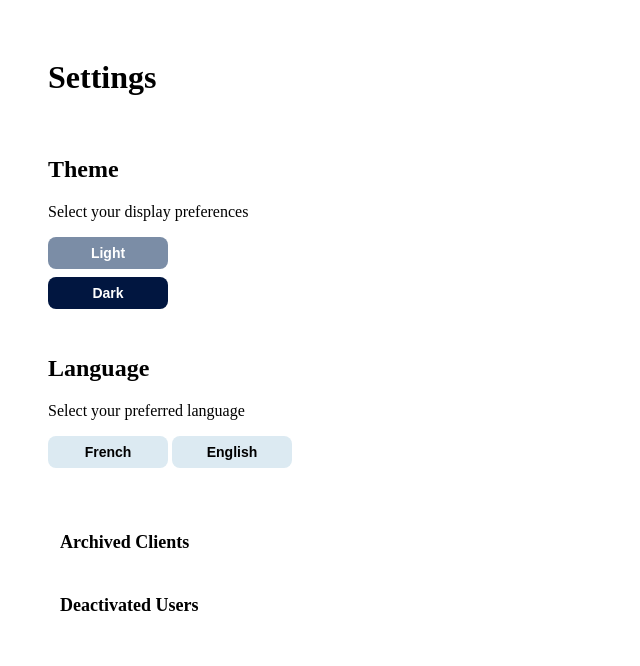
After one commit to ayakharchafi/SysDev-Ecom_Project, a PHP site: page /tern_app/app/Views/utilities/settings.php in a window 1280 px wide. The commit adds this page. Shown: the top 666 px of the page, without its empty margins (0-640 px from the left). Run offline with PHP 8.4, Linux system fonts and the light colour scheme.

Commit message:
fixed settings page and implemented localisation (it just doesnt work)

```diff
--- a/app/Controllers/LanguageController.php
+++ b/app/Controllers/LanguageController.php
@@ -1,8 +1,6 @@
 <?php
-session_start();
-
 if (isset($_POST['lang'])) {
     $lang = $_POST['lang'];
-    $_SESSION['lang'] = $lang; // Store the selected language in the session
+    $_SESSION['lang'] = $lang;
 }
 ?>
--- /dev/null
+++ b/app/Views/utilities/settings.php
@@ -0,0 +1,65 @@
+<?php
+namespace controllers;
+
+use views\utilities\settings;
+
+class SettingsController {
+    public function displaySettings() {
+        echo $this->getSettingsHTML();
+    }
+
+    private function translate($text) {
+        return _($text);
+    }
+
+    private function getSettingsHTML() {
+        return <<<HTML
+<!DOCTYPE html>
+<html lang="en">
+<head>
+    <meta charset="UTF-8">
+    <meta name="viewport" content="width=device-width, initial-scale=1.0">
+    <title>Settings</title>
+    <link rel="stylesheet" href="/tern_app/SysDev-Ecom_Project/public/css/settings.css">
+</head>
+<body>
+    <div class="settings-content">
+        <h1 id="settingsTitle">{$this->translate('Settings')}</h1>
+        <br>
+        <div>
+            <h2 id="themeTitle">{$this->translate('Theme')}</h2>
+            <p id="themeDescription">{$this->translate('Select your display preferences')}</p>
+            <div class="theme-options">
+                <button class="light-theme" onclick="changeTheme('light')">{$this->translate('Light')}</button>
+                <button class="dark-theme" onclick="changeTheme('dark')">{$this->translate('Dark')}</button>
+            </div>
+        </div>
+        <br>
+        <div>
+            <h2 id="languageTitle">{$this->translate('Language')}</h2>
+            <p id="languageDescription">{$this->translate('Select your preferred language')}</p>
+            <div class="language-options">
+                <form method="post" action="/tern_app/SysDev-Ecom_Project/app/Controllers/LanguageController.php">
+                    <button type="submit" name="lang" value="fr_CA" class="french-btn">{$this->translate('French')}</button>
+                    <button type="submit" name="lang" value="en_CA" class="english-btn">{$this->translate('English')}</button>
+                </form>
+            </div>
+        </div>
+        <br><br>
+        <h2 class="settings-button" id="archivedClients">{$this->translate('Archived Clients')}</h2>
+        <h2 class="settings-button" id="deactivatedUsers">{$this->translate('Deactivated Users')}</h2>
+        <button class="exit-button" id="exitBtn">{$this->translate('Exit')}</button>
+    </div>
+
+    <script src="/tern_app/SysDev-Ecom_Project/public/js/settings.js"></script>
+</body>
+</html>
+HTML;
+    }
+}
+
+if ($_SERVER['REQUEST_METHOD'] === 'GET') {
+    $settings = new SettingsController();
+    $settings->displaySettings();
+}
+?>
--- /dev/null
+++ b/public/css/settings.css
@@ -0,0 +1,130 @@
+.settings-content {
+    padding: 30px 40px;
+    flex-grow: 1;
+    display: flex;
+    flex-direction: column;
+    justify-content: flex-start;
+    overflow-y: auto;
+    background-color: var(--bg);
+}
+
+.settings-button {
+    padding: 6px 12px;
+    border-radius: 8px;
+    cursor: pointer;
+    transition: background-color 0.3s;
+    font-size: 18px;
+    display: inline-block;
+    max-width: fit-content;
+}
+
+.settings-button:hover {
+    background-color: #f0f0f0;
+}
+
+
+label {
+    display: flex;
+    align-items: center;
+    margin: 10px 0;
+}
+
+input[type="radio"] {
+    margin-right: 10px;
+}
+
+.exit-button {
+    background-color: var(--exit-bg);
+    color: white;
+    padding: 8px 14px;
+    border: none;
+    border-radius: 12px;
+    cursor: pointer;
+    font-size: 14px;
+    position: absolute;
+    bottom: 30px;
+    right: 30px;
+    transition: background-color 0.3s;
+
+    display: flex;
+    align-items: center;
+    justify-content: center;
+}
+
+
+.exit-button:hover {
+    background-color: rgb(145, 8, 8);
+}
+
+.settings-options {
+    margin-top: 20px;
+}
+
+.settings-options h2,
+.settings-options p {
+    margin: 5px 0;
+}
+.theme-options,
+.language-options {
+    display: flex;
+    flex-direction: column;
+}
+
+.theme-options button,
+.language-options button {
+  width: 120px;
+    padding: 8px 14px;
+    border: none;
+    border-radius: 8px;
+    cursor: pointer;
+    font-weight: bold;
+    font-size: 14px;
+    margin-right: 0; /* remove horizontal spacing */
+    margin-bottom: 8px; /* add vertical spacing */
+    transition: transform 0.2s ease, box-shadow 0.2s ease;
+}
+
+/* Hover effect: move up */
+.theme-options button:hover,
+.language-options button:hover {
+    transform: translateY(-4px);
+    box-shadow: 0 4px 10px rgba(0, 0, 0, 0.2); /* optional: add some lift */
+}
+.theme-options .light-theme {
+    background-color: #7B8DA6;
+    color: #ffffff;
+}
+
+.theme-options .dark-theme {
+    background-color: #011640;
+    color: #fff;
+}
+
+.language-options .french-btn,
+.language-options .english-btn {
+    background-color: #DCEAF2;
+    color: rgb(0, 0, 0);
+}
+.settings-options{
+  color: black;
+}
+.sidebarUsername{
+  color: black;
+}
+
+a {
+  text-decoration: none !important;
+  color: black !important;
+}
+
+
+#settingsHeader, #logout {
+  text-decoration: none !important;
+  color: black !important;
+  cursor: pointer;
+}
+
+#settingsHeader:hover, #logout:hover {
+  color: black !important;
+  text-decoration: none !important;
+}
--- /dev/null
+++ b/public/js/settings.js
@@ -0,0 +1,127 @@
+const translations = {
+    english: {
+      sidebarUsername: "Username",
+      sidebarTables: "Tables",
+      btnClients: "Clients",
+      btnUsers: "Users",
+      fileManager: "File Manager",
+      btnExport: "Export",
+      btnImport: "Import",
+      settingsHeader: "⚙ Settings",
+      logout: "⎋ Log out",
+      settingsTitle: "Settings",
+      themeTitle: "🎨 Theme",
+      themeDescription: "Select your display preferences",
+      languageTitle: "🗣 Language",
+      languageDescription: "Select your preferred language",
+      archivedClients: "🗃 Archived Clients",
+      deactivatedUsers: "⏸ Deactivated Users",
+      exitBtn: "Exit"
+    },
+    french: {
+      sidebarUsername: "Nom d'utilisateur",
+      sidebarTables: "Tables",
+      btnClients: "Clients",
+      btnUsers: "Utilisateurs",
+      fileManager: "Gestionnaire de fichiers",
+      btnExport: "Exporter",
+      btnImport: "Importer",
+      settingsHeader: "⚙ Paramètres",
+      logout: "⎋ Se déconnecter",
+      settingsTitle: "Paramètres",
+      themeTitle: "🎨 Thème",
+      themeDescription: "Sélectionnez vos préférences d'affichage",
+      languageTitle: "🗣 Langue",
+      languageDescription: "Sélectionnez votre langue préférée",
+      archivedClients: "🗃 Clients archivés",
+      deactivatedUsers: "⏸ Utilisateurs désactivés",
+      exitBtn: "Quitter"
+    }
+  };
+
+  function changeLanguage(lang) {
+    const t = translations[lang];
+    for (const key in t) {
+      const el = document.getElementById(key);
+      if (el) el.textContent = t[key];
+    }
+
+    // Save language preference to localStorage
+    localStorage.setItem('preferredLanguage', lang);
+  }
+
+  function changeTheme(theme) {
+    if (theme === 'dark') {
+      document.documentElement.style.setProperty('--bg', '#1e1e1e');
+      document.documentElement.style.setProperty('--text', '#f0f0f0');
+      document.documentElement.style.setProperty('--sidebar-bg', '#121212');
+      document.documentElement.style.setProperty('--button-bg', '#444');
+      document.documentElement.style.setProperty('--button-hover', '#666');
+      document.documentElement.style.setProperty('--exit-bg', '#222');
+      document.documentElement.style.setProperty('--exit-hover', '#444');
+    } else {
+      document.documentElement.style.setProperty('--bg', '#ffffff');
+      document.documentElement.style.setProperty('--text', '#333');
+      document.documentElement.style.setProperty('--sidebar-bg', '#2c3e50');
+      document.documentElement.style.setProperty('--button-bg', '#3498db');
+      document.documentElement.style.setProperty('--button-hover', '#2980b9');
+      document.documentElement.style.setProperty('--exit-bg', 'black');
+      document.documentElement.style.setProperty('--exit-hover', '#333');
+    }
+
+    // Save theme preference to localStorage
+    localStorage.setItem('preferredTheme', theme);
+  }
+
+  // Apply saved preferences on page load
+  document.addEventListener("DOMContentLoaded", function() {
+    // Apply saved language if available
+    const savedLanguage = localStorage.getItem('preferredLanguage');
+    if (savedLanguage) {
+      changeLanguage(savedLanguage);
+    }
+
+    // Apply saved theme if available
+    const savedTheme = localStorage.getItem('preferredTheme');
+    if (savedTheme) {
+      changeTheme(savedTheme);
+    }
+
+    // Get the exit button
+    const exitBtn = document.getElementById("exitBtn");
+
+    // Add click event listener to exit button
+    exitBtn.addEventListener("click", function() {
+      // Redirect back to main.php
+      window.location.href = "http://localhost/tern_app/SysDev-Ecom_Project/dashboard";
+    });
+
+    // Also handle the sidebar buttons to navigate back
+    const btnClients = document.getElementById("btnClients");
+    const btnUsers = document.getElementById("btnUsers");
+    const btnExport = document.getElementById("btnExport");
+    const btnImport = document.getElementById("btnImport");
+
+    // Add click event listeners to sidebar buttons
+    [btnClients, btnUsers, btnExport, btnImport].forEach(btn => {
+      btn.addEventListener("click", function() {
+        window.location.href = "/tern_app/SysDev-Ecom_Project/main.php";
+      });
+    });
+
+    // Get the Archived Clients button
+    const archivedClientsBtn = document.getElementById("archivedClients");
+
+    // Add click event listener to redirect to archived_clients.html
+    archivedClientsBtn.addEventListener("click", function() {
+      window.location.href = "/tern_app/SysDev-Ecom_Project/app/Views/utilities/archived_clients.html";
+    });
+
+    // Get the Deactivated Users button (for future implementation)
+    const deactivatedUsersBtn = document.getElementById("deactivatedUsers");
+
+    // Add click event listener for future implementation
+    deactivatedUsersBtn.addEventListener("click", function() {
+      window.location.href = "/tern_app/SysDev-Ecom_Project/app/Views/utilities/desactivate_users.html";
+    });
+  });
```
Also changed, not shown: app/Controllers/UserController.php (+5 -5 lines), app/Views/authentication/login.php (+6 -6 lines), app/Views/main/main.php (+20 -21 lines), public/js/main.js (+20 -3 lines), 1 other file.
